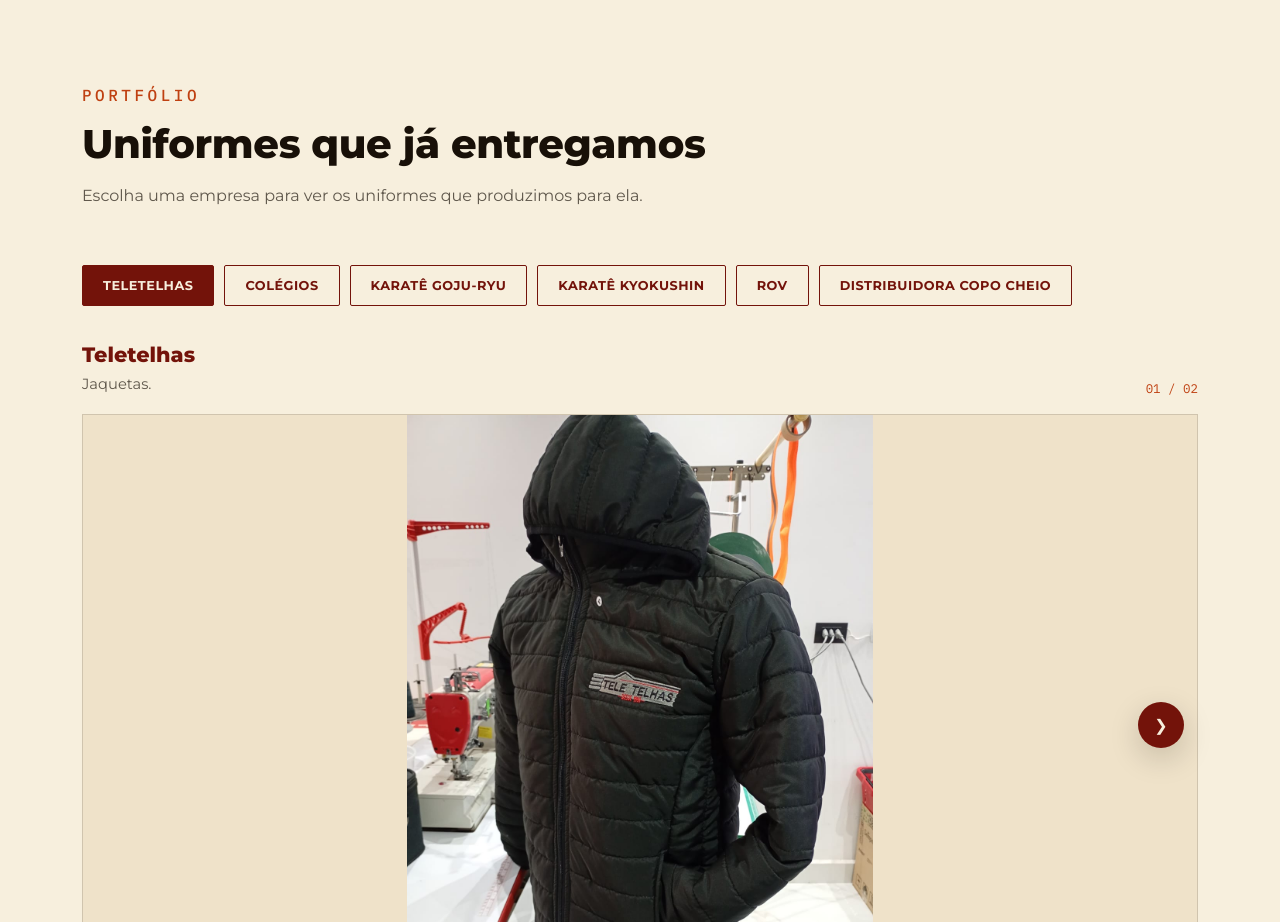
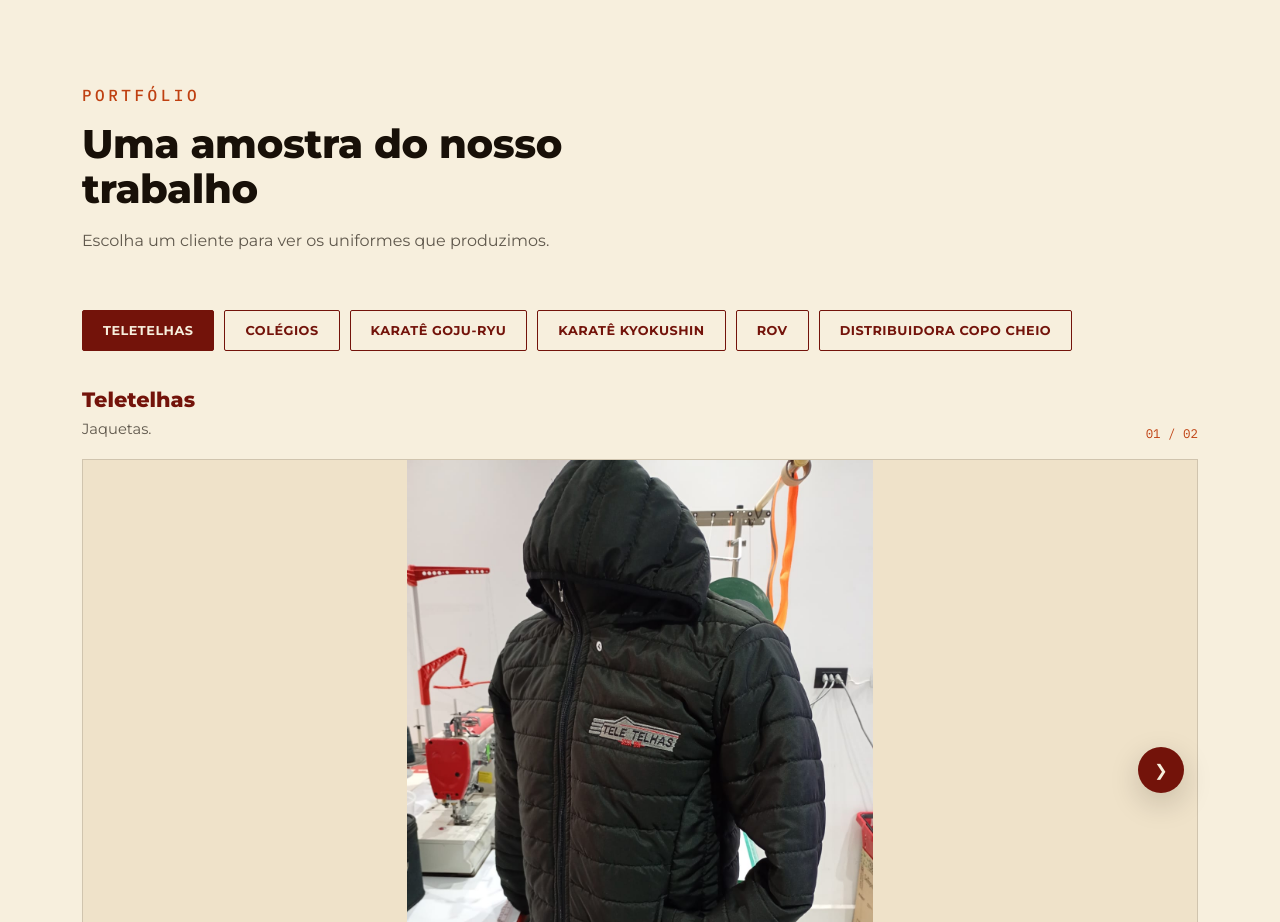
Before and after one commit to AmiltonMn/ParanaUniformes, a plain HTML site: page index.html in a window 1280 px wide. Shown: the part 3220-4142 px from the top of the page. Drawn offline with Linux system fonts and the light colour scheme.

Commit message:
chore: alterações nos textos do Portfólio

```diff
--- a/index.html
+++ b/index.html
@@ -181,8 +181,8 @@
   <div class="wrap">
     <div class="section-head">
       <p class="eyebrow">Portfólio</p>
-      <h2>Uniformes que já entregamos</h2>
-      <p>Escolha uma empresa para ver os uniformes que produzimos para ela.</p>
+      <h2>Uma amostra do nosso trabalho</h2>
+      <p>Escolha um cliente para ver os uniformes que produzimos.</p>
     </div>
 
     <div class="company-picker" id="companyPicker" role="tablist" aria-label="Empresas atendidas"></div>
```
